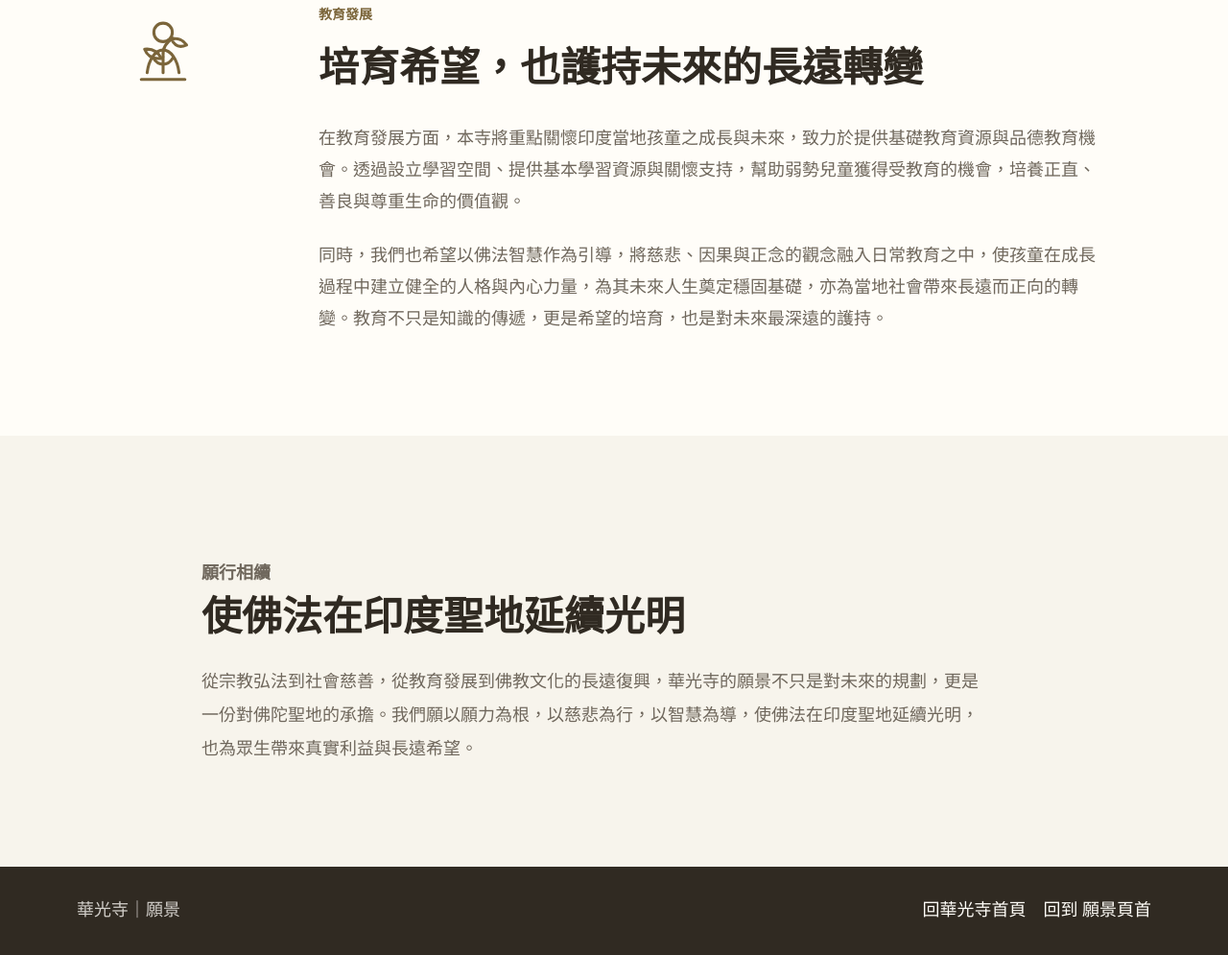
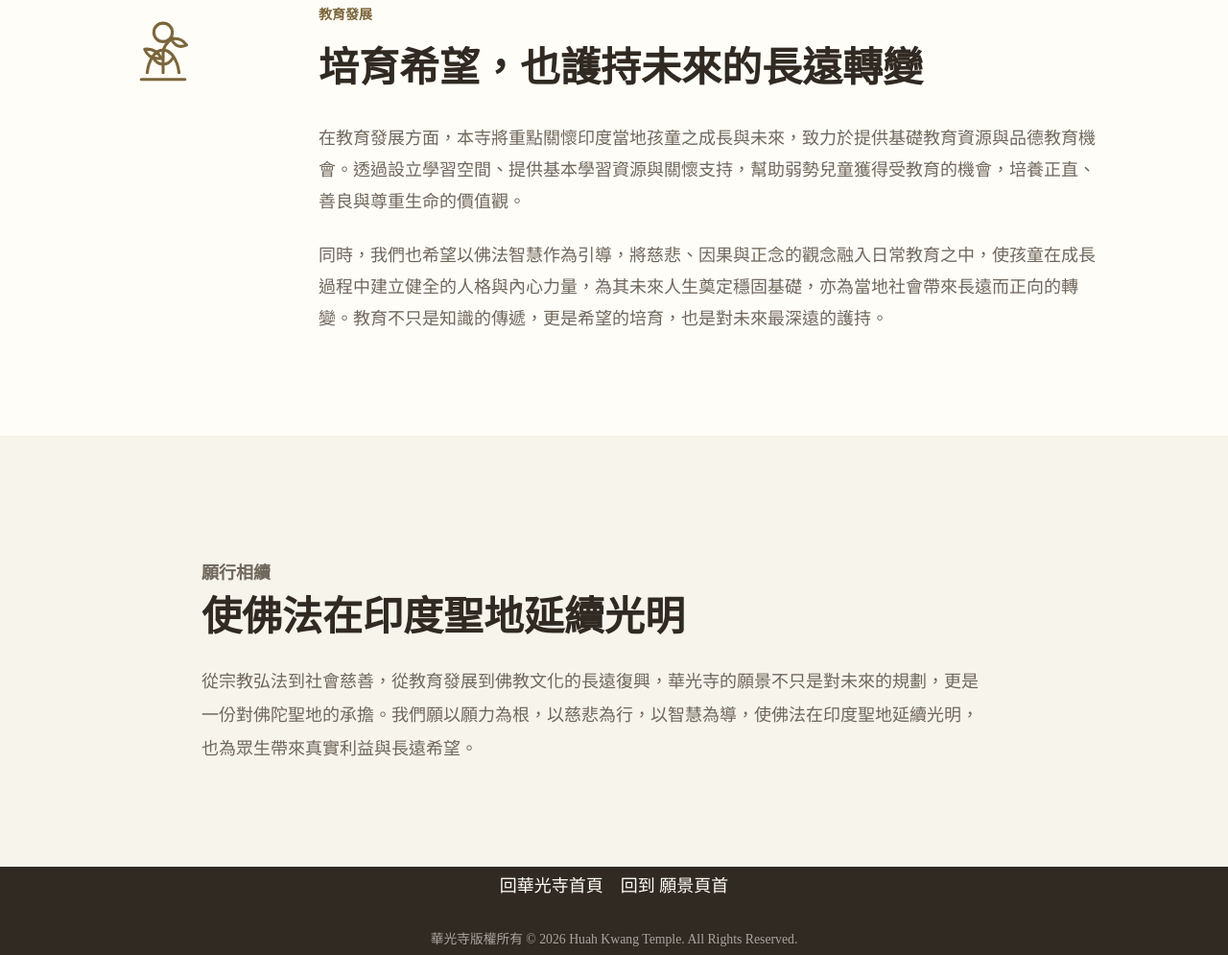
Before and after one commit to WalterinTW/huahkwang-vision-page, a website: page index.html in a window 1280 px wide. Shown: the part 3163-4158 px from the top of the page at 96% size. Drawn offline with Linux system fonts and the light colour scheme.

Commit message:
Update vision footer copyright

```diff
--- a/assets/css/style.css
+++ b/assets/css/style.css
@@ -447,8 +447,9 @@ h3 {
 
 .footer-inner {
   display: flex;
+  flex-wrap: wrap;
   align-items: center;
-  justify-content: space-between;
+  justify-content: center;
   min-height: 92px;
   gap: 20px;
 }
@@ -467,6 +468,14 @@ h3 {
   flex-wrap: wrap;
   gap: 12px 18px;
   justify-content: flex-end;
+}
+
+.footer-copyright {
+  flex-basis: 100%;
+  color: rgba(255, 253, 248, 0.58);
+  font-size: 0.86rem;
+  line-height: 1.6;
+  text-align: center;
 }
 
 .back-to-top {
--- a/index.html
+++ b/index.html
@@ -139,11 +139,11 @@
 
   <footer class="site-footer">
     <div class="container footer-inner">
-      <p>華光寺｜願景</p>
       <div class="footer-links">
         <a href="https://walterintw.github.io/huahkwang-site/">回華光寺首頁</a>
         <a href="#hero">回到 願景頁首</a>
       </div>
+      <p class="footer-copyright">華光寺版權所有 © 2026 Huah Kwang Temple. All Rights Reserved.</p>
     </div>
   </footer>
 
```
